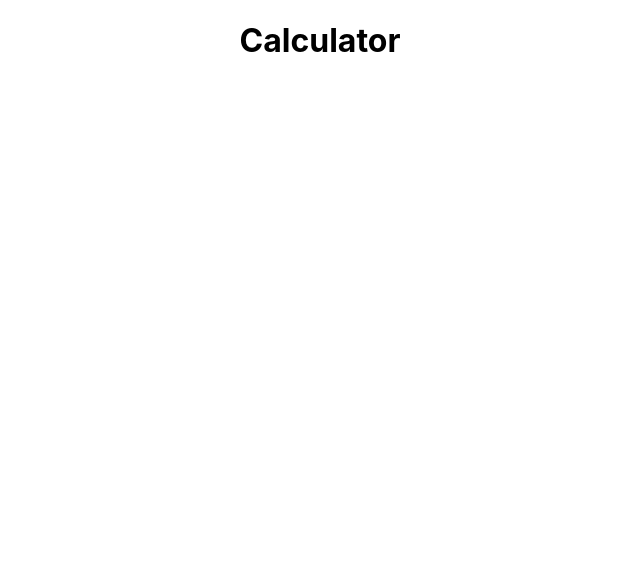
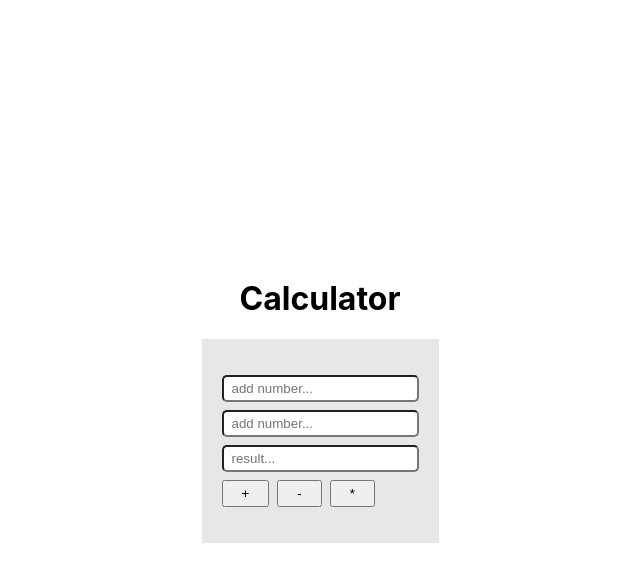
Before and after one commit to Er-Tejas-Patil/Assessment, a React (Create React App) app: page / in a window 1280 px wide. Shown: the top 582 px of the page, without its empty margins (320-960 px from the left). Built offline with nearby package versions, Linux system fonts and the light colour scheme.

Commit message:
Created a Calculator and given basic stylings to it.

```diff
--- a/src/App.css
+++ b/src/App.css
@@ -1,3 +1,29 @@
 .App {
-  text-align: center;
+  display: flex;
+  height: 100vh;
+  width: 100vw;
+  justify-content: center;
+  flex-direction: column;
+  align-items: center;
 }
+
+.container {
+  background-color: rgb(231, 231, 231);
+  padding: 2rem 1rem;
+}
+
+.input-container {
+  display: flex;
+  flex-direction: column;
+}
+
+input {
+  border-radius: 5px;
+  margin: 4px;
+  padding: 4px 8px;
+}
+
+button {
+  margin: 4px;
+  padding: 4px 18px;
+}
--- a/src/App.js
+++ b/src/App.js
@@ -1,11 +1,62 @@
+import { useState } from 'react';
 import './App.css';
 
 function App() {
+  const [result, setResult] = useState();
+  const [firstInput, setFirstInput] = useState();
+  const [secondInput, setSecondInput] = useState();
+
+  const handleInput = (e) => {
+    if (e.target.id === 'input1') {
+      setFirstInput(e.target.value);
+    } else setSecondInput(e.target.value);
+  }
+
+  const handleAddition = () => {
+    console.log(firstInput, secondInput);
+    const addition = Number(firstInput) + Number(secondInput);
+    setResult(addition);
+  }
+
+  const handleSubstraction = () => {
+    setResult(firstInput - secondInput);
+  }
+
+  const handleMultiplication = () => {
+    setResult(firstInput * secondInput)
+  }
+
   return (
     <div className="App">
       <h1>Calculator</h1>
       <div className='container'>
-
+        <div className='input-container'>
+          <input
+            id='input1'
+            data-testid="input1"
+            placeholder='add number...'
+            onChange={(e) => handleInput(e)}
+            value={firstInput}
+          />
+          <input
+            id='input2'
+            data-testid="input2"
+            placeholder='add number...'
+            onChange={(e) => handleInput(e)}
+            value={secondInput}
+          />
+          <input
+            id='result'
+            data-testid="result"
+            placeholder='result...'
+            value={result}
+          />
+        </div>
+        <div>
+          <button onClick={handleAddition}>+</button>
+          <button onClick={handleSubstraction}>-</button>
+          <button onClick={handleMultiplication}>*</button>
+        </div>
       </div>
     </div>
   );
```
